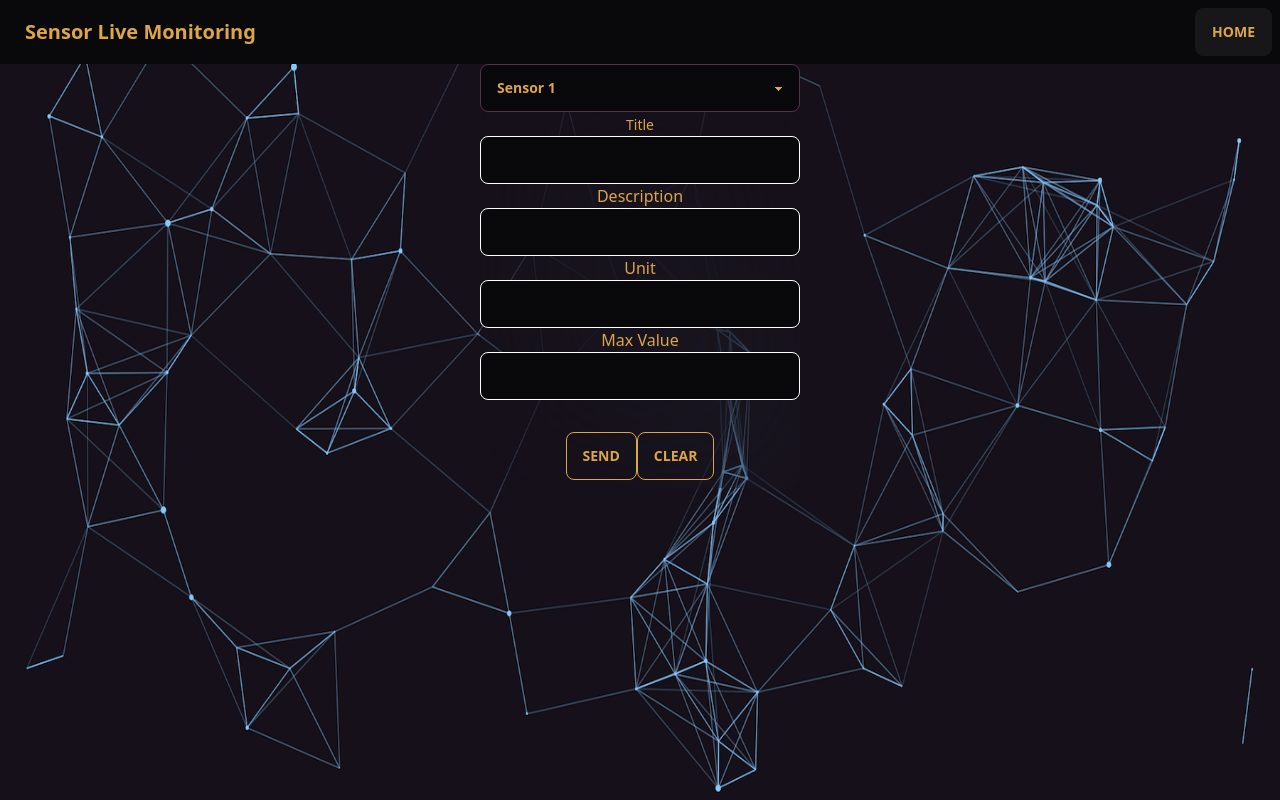
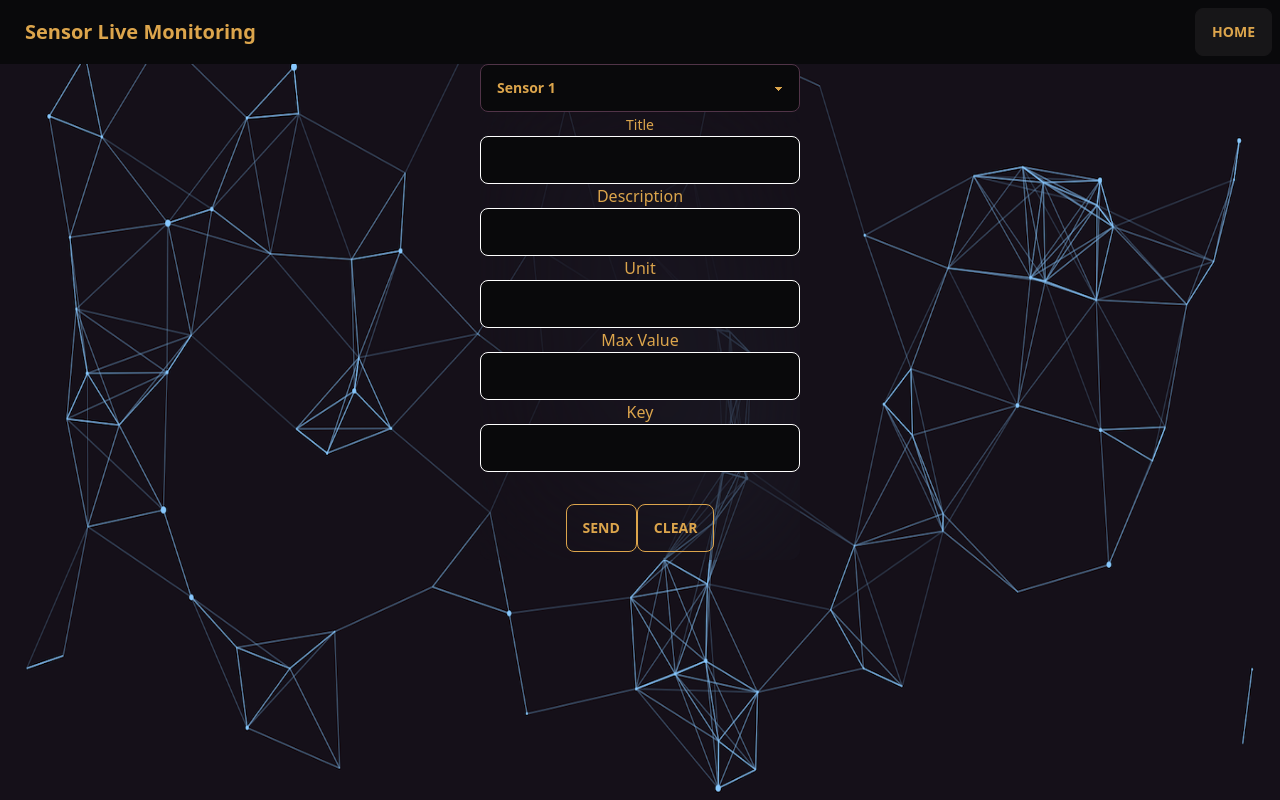
Before and after one commit to SshgurkiratSingh/Nodemcu-Monitor, a Next.js app in the folder my-app/: page /customisation in a window 1280 px wide. Built offline with nearby package versions, Linux system fonts and the light colour scheme.

Commit message:
feat:key

```diff
--- a/my-app/pages/api/custom.js
+++ b/my-app/pages/api/custom.js
@@ -8,17 +8,18 @@ export default async function handler(req, res) {
   await dbConnect();
 
   if (method != "POST") {
-    res.status(200).redirect("/");
+    res.json({ msg: "permision denied" });
   }
   let data = await CustomModel.findOne();
-
+  if (req.body.key === "passwordtocustom") {
     data.sensor[req.body.select].title = req.body.title;
     data.sensor[req.body.select].maxValue = req.body.maxValue;
     data.sensor[req.body.select].description = req.body.description;
     data.sensor[req.body.select].unit = req.body.unit;
     await data.save();
 
-  console.log(data);
-
     res.status(200).redirect("/");
+  } else {
+    res.json({ msg: "permision denied" });
   }
+}
--- a/my-app/pages/customisation.js
+++ b/my-app/pages/customisation.js
@@ -72,6 +72,15 @@ const customisation = () => {
               type="text"
               className="input input-bordered input-primary w-full max-w-xs"
             />
+            <label htmlFor="maxValue" className="lb">
+              Key
+            </label>
+            <input
+              name="maxValue"
+              id="maxValue"
+              type="text"
+              className="input input-bordered input-primary w-full max-w-xs"
+            />
 
             <div className="m-2">
               <br />
```
Lines whose indentation alone changed are shown as unchanged.
